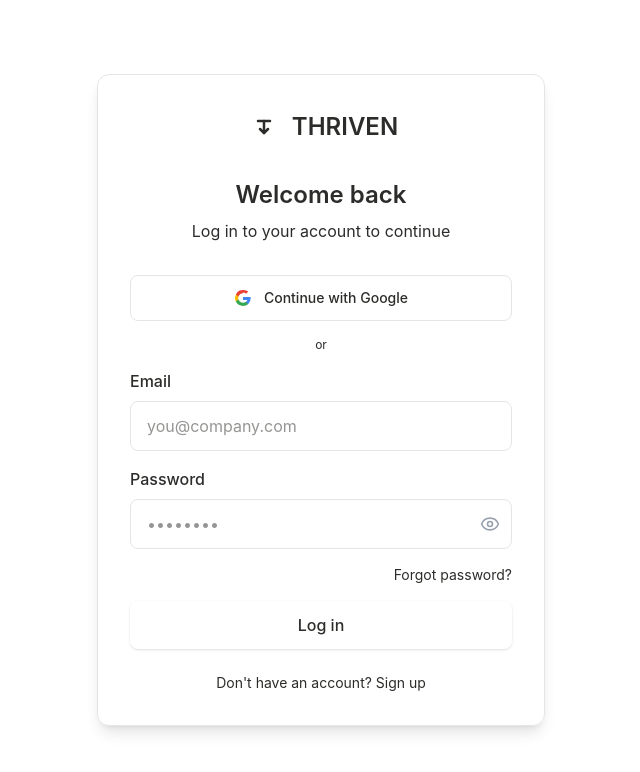
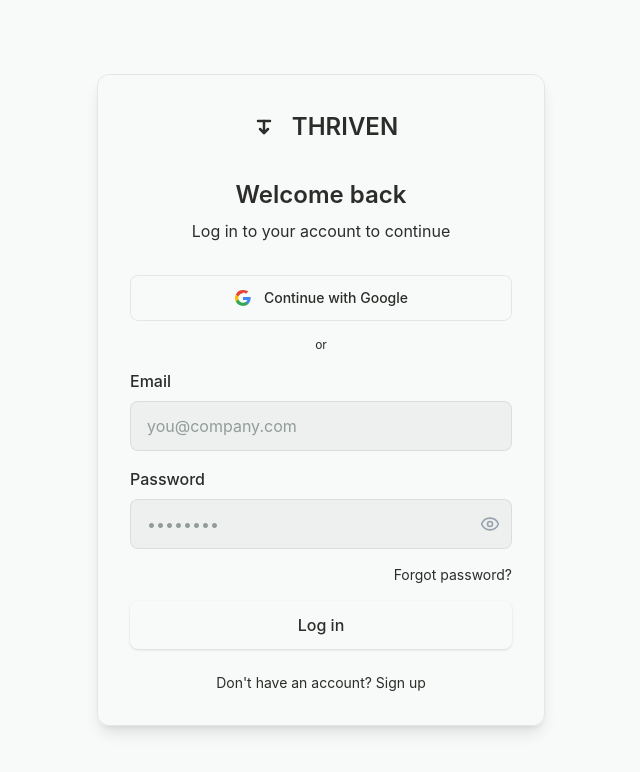
Before and after one commit to sneha-paul-2005/Thriven, a React (Vite) app in the folder frontend/: page /login in a window 1280 px wide. Shown: the top 772 px of the page, without its empty margins (319-959 px from the left). Built offline with nearby package versions, Linux system fonts and the light colour scheme; no server answers.

Commit message:
Glassmorphic redesign, theme toggle, input visibility and funnel overflow fixes

```diff
--- a/frontend/default_shadcn_theme.css
+++ b/frontend/default_shadcn_theme.css
@@ -2,80 +2,97 @@
 
 :root {
   --font-size: 16px;
-  --background: #ffffff;
+  --background: #f7faf8;
   --foreground: oklch(0.145 0 0);
   --card: #ffffff;
   --card-foreground: oklch(0.145 0 0);
   --popover: oklch(1 0 0);
   --popover-foreground: oklch(0.145 0 0);
-  --primary: #030213;
-  --primary-foreground: oklch(1 0 0);
-  --secondary: oklch(0.95 0.0058 264.53);
-  --secondary-foreground: #030213;
-  --muted: #ececf0;
-  --muted-foreground: #717182;
-  --accent: #e9ebef;
-  --accent-foreground: #030213;
+  --primary: #4fae78;
+  --primary-foreground: #ffffff;
+  --secondary: #e6f5ec;
+  --secondary-foreground: #1c5c3a;
+  --muted: #eef3f0;
+  --muted-foreground: #6b7975;
+  --accent: #daf7e0;
+  --accent-foreground: #1c5c3a;
   --destructive: #d4183d;
   --destructive-foreground: #ffffff;
-  --border: rgba(0, 0, 0, 0.1);
+  --border: rgba(0, 0, 0, 0.08);
   --input: transparent;
-  --input-background: #f3f3f5;
-  --switch-background: #cbced4;
+  --input-background: #f0f5f2;
+  --switch-background: #cbd4cf;
   --font-weight-medium: 500;
   --font-weight-normal: 400;
-  --ring: oklch(0.708 0 0);
-  --chart-1: oklch(0.646 0.222 41.116);
-  --chart-2: oklch(0.6 0.118 184.704);
-  --chart-3: oklch(0.398 0.07 227.392);
-  --chart-4: oklch(0.828 0.189 84.429);
-  --chart-5: oklch(0.769 0.188 70.08);
-  --radius: 0.625rem;
-  --sidebar: oklch(0.985 0 0);
+  --ring: #6fcf97;
+  --chart-1: #6fcf97;
+  --chart-2: #818cf8;
+  --chart-3: #f59e0b;
+  --chart-4: #34a874;
+  --chart-5: #a78bfa;
+  --radius: 0.875rem;
+  --sidebar: #ffffff;
   --sidebar-foreground: oklch(0.145 0 0);
-  --sidebar-primary: #030213;
-  --sidebar-primary-foreground: oklch(0.985 0 0);
-  --sidebar-accent: oklch(0.97 0 0);
-  --sidebar-accent-foreground: oklch(0.205 0 0);
-  --sidebar-border: oklch(0.922 0 0);
-  --sidebar-ring: oklch(0.708 0 0);
+  --sidebar-primary: #4fae78;
+  --sidebar-primary-foreground: #ffffff;
+  --sidebar-accent: #eef8f1;
+  --sidebar-accent-foreground: #1c5c3a;
+  --sidebar-border: rgba(0, 0, 0, 0.06);
+  --sidebar-ring: #6fcf97;
 }
 
 .dark {
-  --background: oklch(0.145 0 0);
+  --background: #0a0e0c;
   --foreground: oklch(0.985 0 0);
-  --card: oklch(0.145 0 0);
+  --card: rgba(255, 255, 255, 0.04);
   --card-foreground: oklch(0.985 0 0);
-  --popover: oklch(0.145 0 0);
+  --popover: #101613;
   --popover-foreground: oklch(0.985 0 0);
-  --primary: oklch(0.985 0 0);
-  --primary-foreground: oklch(0.205 0 0);
-  --secondary: oklch(0.269 0 0);
-  --secondary-foreground: oklch(0.985 0 0);
-  --muted: oklch(0.269 0 0);
-  --muted-foreground: oklch(0.708 0 0);
-  --accent: oklch(0.269 0 0);
-  --accent-foreground: oklch(0.985 0 0);
+  --primary: #6fcf97;
+  --primary-foreground: #06170f;
+  --secondary: rgba(111, 207, 151, 0.12);
+  --secondary-foreground: #a8e6bf;
+  --muted: rgba(255, 255, 255, 0.06);
+  --muted-foreground: #8a978f;
+  --accent: rgba(111, 207, 151, 0.15);
+  --accent-foreground: #a8e6bf;
   --destructive: oklch(0.396 0.141 25.723);
-  --destructive-foreground: oklch(0.637 0.237 25.331);
-  --border: oklch(0.269 0 0);
-  --input: oklch(0.269 0 0);
-  --ring: oklch(0.439 0 0);
+  --destructive-foreground: oklch(0.7 0.2 25.331);
+  --border: rgba(255, 255, 255, 0.08);
+  --input: rgba(255, 255, 255, 0.06);
+  --ring: #6fcf97;
   --font-weight-medium: 500;
   --font-weight-normal: 400;
-  --chart-1: oklch(0.488 0.243 264.376);
-  --chart-2: oklch(0.696 0.17 162.48);
-  --chart-3: oklch(0.769 0.188 70.08);
-  --chart-4: oklch(0.627 0.265 303.9);
-  --chart-5: oklch(0.645 0.246 16.439);
-  --sidebar: oklch(0.205 0 0);
+  --chart-1: #6fcf97;
+  --chart-2: #818cf8;
+  --chart-3: #f59e0b;
+  --chart-4: #34a874;
+  --chart-5: #a78bfa;
+  --sidebar: rgba(255, 255, 255, 0.03);
   --sidebar-foreground: oklch(0.985 0 0);
-  --sidebar-primary: oklch(0.488 0.243 264.376);
-  --sidebar-primary-foreground: oklch(0.985 0 0);
-  --sidebar-accent: oklch(0.269 0 0);
-  --sidebar-accent-foreground: oklch(0.985 0 0);
-  --sidebar-border: oklch(0.269 0 0);
-  --sidebar-ring: oklch(0.439 0 0);
+  --sidebar-primary: #6fcf97;
+  --sidebar-primary-foreground: #06170f;
+  --sidebar-accent: rgba(111, 207, 151, 0.12);
+  --sidebar-accent-foreground: #a8e6bf;
+  --sidebar-border: rgba(255, 255, 255, 0.07);
+  --sidebar-ring: #6fcf97;
+}
+
+/* Dark-mode ambient background glow — subtle, not a loud gradient */
+.dark body {
+  background:
+    radial-gradient(ellipse 80% 50% at 20% -10%, rgba(111, 207, 151, 0.08), transparent),
+    radial-gradient(ellipse 60% 40% at 90% 10%, rgba(129, 140, 248, 0.06), transparent),
+    var(--background);
+  background-attachment: fixed;
+}
+
+/* Glass surface utility — apply alongside existing bg-card usage */
+.glass-panel {
+  background: var(--card);
+  backdrop-filter: blur(16px);
+  -webkit-backdrop-filter: blur(16px);
+  border: 1px solid var(--border);
 }
 
 @theme inline {
--- a/frontend/src/app/components/MetricCard.tsx
+++ b/frontend/src/app/components/MetricCard.tsx
@@ -11,7 +11,7 @@
 
 export function MetricCard({ icon: Icon, label, value, change, trend = 'neutral' }: MetricCardProps) {
   return (
-    <div className="bg-card rounded-xl p-6 shadow-sm border border-border hover:shadow-md transition-shadow">
+    <div className="glass-panel rounded-xl p-6 hover:bg-secondary/20 transition-colors">
       <div className="flex items-start justify-between mb-4">
         <div className="p-2 rounded-lg bg-primary/10">
           <Icon className="w-5 h-5 text-primary" />
--- a/frontend/src/app/components/StatusBadge.tsx
+++ b/frontend/src/app/components/StatusBadge.tsx
@@ -9,8 +9,8 @@
   const isPositive = trend === 'up' || (trend === 'neutral' && value > 0);
   const isNegative = trend === 'down' || (trend === 'neutral' && value < 0);
 
-  const bgColor = isPositive ? 'bg-accent/10' : isNegative ? 'bg-destructive/10' : 'bg-muted';
-  const textColor = isPositive ? 'text-accent' : isNegative ? 'text-destructive' : 'text-muted-foreground';
+  const bgColor = isPositive ? 'bg-primary/15' : isNegative ? 'bg-destructive/15' : 'bg-muted';
+  const textColor = isPositive ? 'text-primary' : isNegative ? 'text-destructive' : 'text-muted-foreground';
 
   const Icon = isPositive ? TrendingUp : isNegative ? TrendingDown : Minus;
 
--- a/frontend/src/app/pages/AIAssistant.tsx
+++ b/frontend/src/app/pages/AIAssistant.tsx
@@ -72,7 +72,7 @@
   return (
     <div className="h-[calc(100vh-8rem)] flex gap-6">
       {/* Context Summary */}
-      <div className="w-80 bg-card rounded-xl p-6 shadow-sm border border-border flex-shrink-0">
+      <div className="w-80 glass-panel rounded-xl p-6 flex-shrink-0">
         <h3 className="text-xl font-semibold mb-4">Startup Context</h3>
         <div className="space-y-4">
           <div>
@@ -101,7 +101,7 @@
       </div>
 
       {/* Chat Interface */}
-      <div className="flex-1 bg-card rounded-xl shadow-sm border border-border flex flex-col">
+      <div className="flex-1 glass-panel rounded-xl flex flex-col">
         {/* Messages */}
         <div className="flex-1 overflow-y-auto p-6">
           {messages.map((msg, index) => (
--- a/frontend/src/styles/theme.css
+++ b/frontend/src/styles/theme.css
@@ -2,80 +2,95 @@
 
 :root {
   --font-size: 16px;
-  --background: #ffffff;
+  --background: #f7faf8;
   --foreground: #2C2C2A;
   --card: #ffffff;
   --card-foreground: #2C2C2A;
   --popover: #ffffff;
   --popover-foreground: #2C2C2A;
-  --primary: #FF9F66;
+  --primary: #4fae78;
   --primary-foreground: #ffffff;
-  --secondary: #F5F5F5;
-  --secondary-foreground: #2C2C2A;
-  --muted: #F5F5F5;
-  --muted-foreground: #717182;
-  --accent: #1D9E75;
-  --accent-foreground: #ffffff;
+  --secondary: #e6f5ec;
+  --secondary-foreground: #1c5c3a;
+  --muted: #eef3f0;
+  --muted-foreground: #6b7975;
+  --accent: #daf7e0;
+  --accent-foreground: #1c5c3a;
   --destructive: #D85A30;
   --destructive-foreground: #ffffff;
-  --border: rgba(0, 0, 0, 0.1);
+  --border: rgba(0, 0, 0, 0.08);
   --input: transparent;
-  --input-background: #F9F9F9;
-  --switch-background: #cbced4;
+  --input-background: #f0f5f2;
+  --switch-background: #cbd4cf;
   --font-weight-medium: 500;
   --font-weight-normal: 400;
-  --ring: #FF9F66;
-  --chart-1: #FF9F66;
-  --chart-2: #1D9E75;
-  --chart-3: #D85A30;
-  --chart-4: #FFBC94;
-  --chart-5: #4DC5A5;
-  --radius: 0.75rem;
-  --sidebar: #1a1a2e;
-  --sidebar-foreground: #ffffff;
-  --sidebar-primary: #FF9F66;
+  --ring: #6fcf97;
+  --chart-1: #6fcf97;
+  --chart-2: #818cf8;
+  --chart-3: #f59e0b;
+  --chart-4: #34a874;
+  --chart-5: #a78bfa;
+  --radius: 0.875rem;
+  --sidebar: #ffffff;
+  --sidebar-foreground: #2C2C2A;
+  --sidebar-primary: #4fae78;
   --sidebar-primary-foreground: #ffffff;
-  --sidebar-accent: #2a2a3e;
-  --sidebar-accent-foreground: #ffffff;
-  --sidebar-border: #2a2a3e;
-  --sidebar-ring: #FF9F66;
+  --sidebar-accent: #eef8f1;
+  --sidebar-accent-foreground: #1c5c3a;
+  --sidebar-border: rgba(0, 0, 0, 0.06);
+  --sidebar-ring: #6fcf97;
 }
 
 .dark {
-  --background: oklch(0.145 0 0);
-  --foreground: oklch(0.985 0 0);
-  --card: oklch(0.145 0 0);
-  --card-foreground: oklch(0.985 0 0);
-  --popover: oklch(0.145 0 0);
-  --popover-foreground: oklch(0.985 0 0);
-  --primary: oklch(0.985 0 0);
-  --primary-foreground: oklch(0.205 0 0);
-  --secondary: oklch(0.269 0 0);
-  --secondary-foreground: oklch(0.985 0 0);
-  --muted: oklch(0.269 0 0);
-  --muted-foreground: oklch(0.708 0 0);
-  --accent: oklch(0.269 0 0);
-  --accent-foreground: oklch(0.985 0 0);
-  --destructive: oklch(0.396 0.141 25.723);
-  --destructive-foreground: oklch(0.637 0.237 25.331);
-  --border: oklch(0.269 0 0);
-  --input: oklch(0.269 0 0);
-  --ring: oklch(0.439 0 0);
+  --background: #0a0e0c;
+  --foreground: #f2f5f3;
+  --card: rgba(255, 255, 255, 0.04);
+  --card-foreground: #f2f5f3;
+  --popover: #101613;
+  --popover-foreground: #f2f5f3;
+  --primary: #6fcf97;
+  --primary-foreground: #06170f;
+  --secondary: rgba(111, 207, 151, 0.12);
+  --secondary-foreground: #a8e6bf;
+  --muted: rgba(255, 255, 255, 0.06);
+  --muted-foreground: #8a978f;
+  --accent: rgba(111, 207, 151, 0.15);
+  --accent-foreground: #a8e6bf;
+  --destructive: #e0684a;
+  --destructive-foreground: #ffffff;
+  --border: rgba(255, 255, 255, 0.08);
+  --input: rgba(255, 255, 255, 0.06);
+  --ring: #6fcf97;
   --font-weight-medium: 500;
   --font-weight-normal: 400;
-  --chart-1: oklch(0.488 0.243 264.376);
-  --chart-2: oklch(0.696 0.17 162.48);
-  --chart-3: oklch(0.769 0.188 70.08);
-  --chart-4: oklch(0.627 0.265 303.9);
-  --chart-5: oklch(0.645 0.246 16.439);
-  --sidebar: oklch(0.205 0 0);
-  --sidebar-foreground: oklch(0.985 0 0);
-  --sidebar-primary: oklch(0.488 0.243 264.376);
-  --sidebar-primary-foreground: oklch(0.985 0 0);
-  --sidebar-accent: oklch(0.269 0 0);
-  --sidebar-accent-foreground: oklch(0.985 0 0);
-  --sidebar-border: oklch(0.269 0 0);
-  --sidebar-ring: oklch(0.439 0 0);
+  --chart-1: #6fcf97;
+  --chart-2: #818cf8;
+  --chart-3: #f59e0b;
+  --chart-4: #34a874;
+  --chart-5: #a78bfa;
+  --sidebar: rgba(255, 255, 255, 0.03);
+  --sidebar-foreground: #f2f5f3;
+  --sidebar-primary: #6fcf97;
+  --sidebar-primary-foreground: #06170f;
+  --sidebar-accent: rgba(111, 207, 151, 0.12);
+  --sidebar-accent-foreground: #a8e6bf;
+  --sidebar-border: rgba(255, 255, 255, 0.07);
+  --sidebar-ring: #6fcf97;
+}
+
+.dark body {
+  background:
+    radial-gradient(ellipse 80% 50% at 20% -10%, rgba(111, 207, 151, 0.08), transparent),
+    radial-gradient(ellipse 60% 40% at 90% 10%, rgba(129, 140, 248, 0.06), transparent),
+    var(--background);
+  background-attachment: fixed;
+}
+
+.glass-panel {
+  background: var(--card);
+  backdrop-filter: blur(16px);
+  -webkit-backdrop-filter: blur(16px);
+  border: 1px solid var(--border);
 }
 
 @theme inline {
@@ -128,11 +143,6 @@
     @apply bg-background text-foreground;
   }
 
-  /**
-  * Default typography styles for HTML elements (h1-h4, p, label, button, input).
-  * These are in @layer base, so Tailwind utility classes (like text-sm, text-lg) automatically override them.
-  */
-
   html {
     font-size: var(--font-size);
   }
@@ -179,3 +189,64 @@
     line-height: 1.5;
   }
 }
+
+/* ---------- Input fix: readable text on glass theme ---------- */
+input:not([type="checkbox"]):not([type="radio"]):not([type="range"]),
+textarea,
+select {
+  background-color: rgba(0, 0, 0, 0.04) !important;
+  color: var(--foreground) !important;
+  border: 1px solid var(--border) !important;
+  caret-color: var(--primary);
+}
+
+.dark input:not([type="checkbox"]):not([type="radio"]):not([type="range"]),
+.dark textarea,
+.dark select {
+  background-color: rgba(255, 255, 255, 0.06) !important;
+  border-color: rgba(255, 255, 255, 0.12) !important;
+}
+
+input::placeholder,
+textarea::placeholder {
+  color: var(--muted-foreground) !important;
+  opacity: 0.7;
+}
+
+input:focus,
+textarea:focus,
+select:focus {
+  outline: none !important;
+  border-color: var(--primary) !important;
+  box-shadow: 0 0 0 3px color-mix(in srgb, var(--primary) 25%, transparent) !important;
+}
+
+/* Chrome autofill turns inputs white/yellow; keep it on-theme */
+input:-webkit-autofill,
+input:-webkit-autofill:focus {
+  -webkit-text-fill-color: var(--foreground) !important;
+  -webkit-box-shadow: 0 0 0 1000px rgba(255, 255, 255, 0.06) inset !important;
+  transition: background-color 9999s ease-in-out 0s;
+}
+
+/* ---------- Dropdown (select) options ---------- */
+select {
+  color-scheme: light;
+}
+.dark select {
+  color-scheme: dark;
+}
+
+select option {
+  background-color: #ffffff;
+  color: #111111;
+}
+.dark select option {
+  background-color: #1b1d1c;
+  color: #f2f2f2;
+}
+select option:checked,
+select option:hover {
+  background-color: #6fcf97;
+  color: #0b0d0c;
+}
```
Also changed, not shown: frontend/src/app/components/FunnelStage.tsx (+9 -9 lines), frontend/src/app/components/ThemeToggle.tsx (added, +30 -0 lines), frontend/src/app/pages/Benchmark.tsx (+12 -12 lines), frontend/src/app/pages/CohortAnalysis.tsx (+4 -4 lines), frontend/src/app/pages/Dashboard.tsx (+22 -25 lines), frontend/src/app/pages/FunnelAnalysis.tsx (+25 -22 lines).
